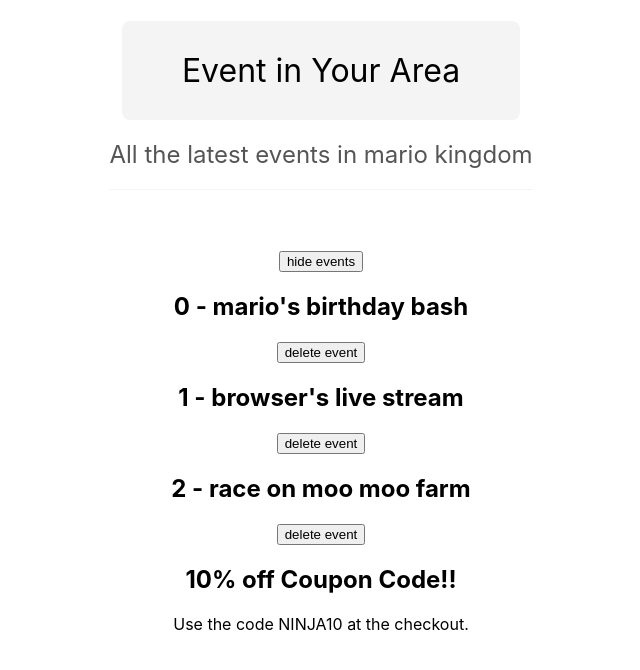
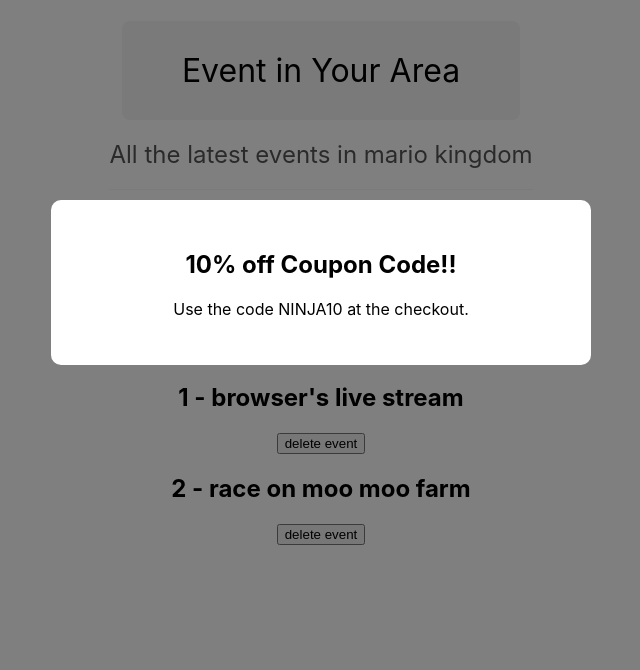
Before and after one commit to NegarSal/React-basics, a React (Create React App) app: page / in a window 1280 px wide. Shown: the top 670 px of the page, without its empty margins (319-959 px from the left). Built offline with nearby package versions, Linux system fonts and the light colour scheme; the HTML template or start-up script is replaced by a standard one.

Commit message:
adding Modal component css

```diff
--- /dev/null
+++ b/src/components/Modal.css
@@ -0,0 +1,16 @@
+.modal-backdrop {
+    position: fixed;
+    top: 0;
+    left: 0;
+    width: 100%;
+    height: 100%;
+    background: rgba(0, 0, 0, 0.5);
+}
+
+.modal {
+    padding: 30px;
+    max-width: 480px;
+    margin: 200px auto;
+    background: #fff;
+    border-radius: 10px;
+}
--- a/src/components/Modal.js
+++ b/src/components/Modal.js
@@ -1,3 +1,5 @@
+import './Modal.css'
+
 export default function Modal() {
     return (
         <div className="modal-backdrop">
```
